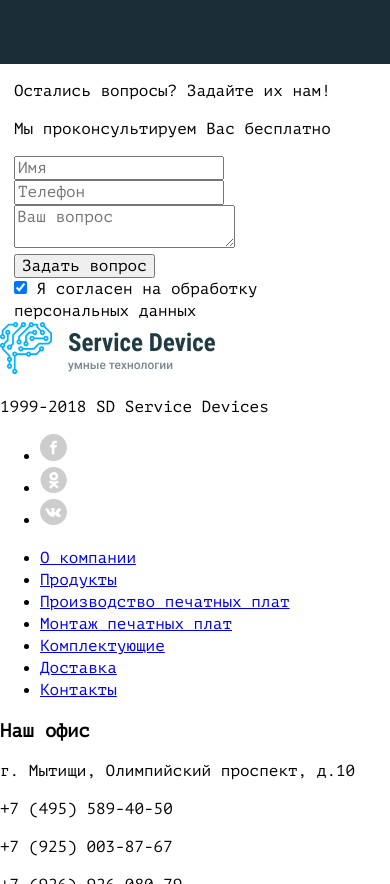
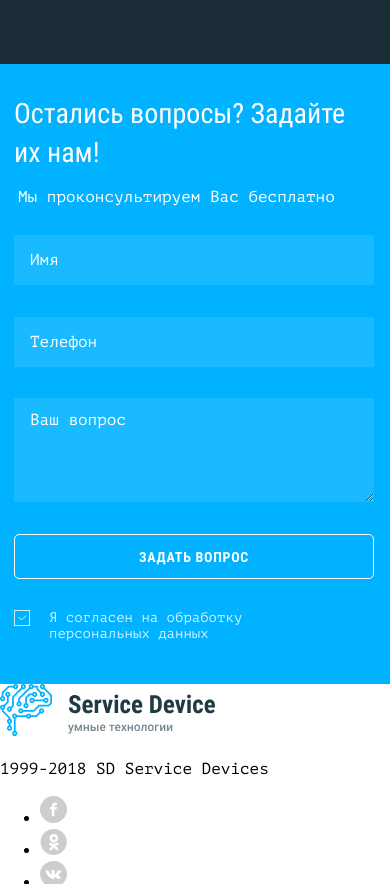
Before and after one commit to Aznaur/SmartDevice, a website: page source/index.html in a window 390 px wide. Shown: the part 3433-4317 px from the top of the page. Drawn offline with Linux system fonts and the light colour scheme.

Commit message:
стилизовал блок обратной связи

```diff
--- a/source/index.html
+++ b/source/index.html
@@ -16,8 +16,8 @@
           <img src="img/logo-header.svg" alt="Логотип компании">
         </picture>
       </a>
-      <a href="mailto: info@sd.ru" class="page-header__email">info@sd.ru</a>
-      <a href="tel: +7 (495) 000 52 52" class="page-header__phone">+7 (495) 000 52 52</a>
+      <a href="mailto:info@sd.ru" class="page-header__email">info@sd.ru</a>
+      <a href="tel:+7(495)0005252" class="page-header__phone">+7 (495) 000 52 52</a>
       <a class="page-header__link" href="#">Заказать звонок</a>
     </div>
     <div class="start-home">
@@ -130,34 +130,30 @@
     <section class="feedback">
       <h2 class="visually-hidden">Форма обратной связи</h2>
       <div class="container">
-        <!-- <div class="feedback__image">
-          <img src="img/paper_airplane-desktop@1x.png" alt="Картинка бумажного самолетика" width="511" height="288">
-        </div> -->
         <div class="feedback__form-wrapp">
-          <p>Остались вопросы? Задайте их нам!</p>
-          <p>Мы проконсультируем Вас бесплатно</p>
+          <div class="feedback__image">
+              <img src="img/paper_airplane-desktop@1x.png" alt="Картинка бумажного самолетика">
+          </div>
           <form class="form" action="#" method="post">
-
-            <div class="form__field form__field--name">
+              <p>Остались вопросы? Задайте их нам!</p>
+              <p>Мы проконсультируем Вас бесплатно</p>
+            <div class="form__field-name">
               <label class="visually-hidden" for="name-field">Имя</label>
               <input type="text" id="name-field" name="name" placeholder="Имя">
-            </div>
 
-            <div class="form__field form__field--email">
               <label class="visually-hidden" for="tel-field">Телефон</label>
               <input type="text" id="tel-field" name="tel" placeholder="Телефон">
             </div>
 
-            <div class="form__field form__field--textarea">
+            <div class="form__field-textarea">
               <textarea name="question" placeholder="Ваш вопрос"></textarea>
             </div>
 
-            <button type="submit">Задать вопрос</button>
-            <div class="form__field form__field--checkbox">
-              <input type="checkbox" name="consent" id="consent-field" checked>
+            <div class="form__field-bottom">
+              <button type="submit">Задать вопрос</button>
+              <input type="checkbox" name="consent" id="consent-field" checked class="visually-hidden">
               <label for="consent-field">Я согласен на обработку  персональных данных</label>
             </div>
-
           </form>
         </div>
       </div>
--- /dev/null
+++ b/source/sass/blocks/feedback.scss
@@ -0,0 +1,55 @@
+.feedback {
+  background-color: #00B2FF;
+  padding-top: 90px;
+  padding-bottom: 114px;
+  background-image: url("../img/triangle.svg");
+  background-repeat: no-repeat;
+  background-size: 611px 487px;
+  background-position: 196px 93px;
+}
+
+.feedback__form-wrapp {
+  display: flex;
+  position: relative;
+}
+
+.feedback__image {
+  width: 44%;
+  position: absolute;
+  top: 15%;
+  left: -2%;
+
+  & img {
+    display: block;
+    width: 100%;
+    height: auto;
+  }
+}
+
+@media(max-width: 1023px) {
+  .feedback {
+    background-image: none;
+    padding-top: 79px;
+  }
+
+  .feedback__form-wrapp {
+    margin-left: 63px;
+    margin-right: 62px;
+  }
+
+  .feedback__image {
+    display: none;
+  }
+}
+
+@media(max-width: 767px) {
+  .feedback {
+    padding-top: 30px;
+    padding-bottom: 42px;
+  }
+
+  .feedback__form-wrapp {
+    margin-left: 0;
+    margin-right: 0;
+  }
+}
--- /dev/null
+++ b/source/sass/blocks/form.scss
@@ -0,0 +1,204 @@
+.form {
+  display: flex;
+  align-items: flex-start;
+  align-content: flex-start;
+  flex-wrap: wrap;
+  width: 574px;
+  margin-left: auto;
+
+  & p:first-of-type {
+    width: 100%;
+    font-family: "Roboto Condensed", "Calibri", sans-serif;
+    font-style: normal;
+    font-weight: normal;
+    font-size: 36px;
+    line-height: 51px;
+    color: #FFFFFF;
+    margin: 0;
+    margin-bottom: 10px;
+  }
+
+  & p:last-of-type {
+    width: 100%;
+    margin: 0;
+    padding-left: 4px;
+    color: #ffffff;
+    margin-bottom: 52px;
+  }
+}
+
+.form__field-name {
+  display: flex;
+  justify-content: space-between;
+  width: 100%;
+
+  & input[type="text"] {
+    width: 270px;
+    height: 50px;
+    box-sizing: border-box;
+    padding-left: 16px;
+    color: #ffffff;
+    background-color: #19BAFF;
+    border: none;
+  }
+
+  & input::placeholder {
+    color: #ffffff;
+  }
+}
+
+.form__field-textarea {
+  width: 100%;
+  margin-top: 40px;
+  margin-bottom: 37px;
+
+  & textarea {
+    width: 100%;
+    height: 154px;
+    box-sizing: border-box;
+    border: none;
+    background-color: #19BAFF;
+    color: #ffffff;
+    padding-top: 13px;
+    padding-left: 16px;
+
+    &::placeholder {
+      color: #ffffff;
+    }
+  }
+
+}
+
+.form__field-bottom {
+  width: 100%;
+  display: flex;
+  justify-content: space-between;
+  position: relative;
+
+  & button {
+    width: 270px;
+    height: 45px;
+    background-color: inherit;
+    font-family: "Roboto Condensed", "Calibri", sans-serif;
+    font-style: normal;
+    font-weight: bold;
+    font-size: 14px;
+    line-height: 16px;
+    text-align: center;
+    letter-spacing: 0.05em;
+    text-transform: uppercase;
+    color: #FFFFFF;
+    border: 1px solid #FFFFFF;
+    box-sizing: border-box;
+    border-radius: 5px;
+    margin-left: 4px;
+    cursor: pointer;
+
+    &:hover {
+      background-color: #ffffff;
+      color: #00B2FF;
+    }
+  }
+
+  & label {
+    position: relative;
+    width: 230px;
+    color: #FFFFFF;
+    opacity: 0.8;
+    padding-left: 50px;
+    padding-top: 9px;
+    font-size: 14px;
+    line-height: 16px;
+
+    &::before {
+      content: "";
+      position: absolute;
+      width: 16px;
+      height: 16px;
+      box-sizing: border-box;
+      border: 1px solid #ffffff;
+      left: 18px;
+    }
+  }
+
+  & input[type="checkbox"]:checked+label::before {
+    content: "";
+    background-image: url("../img/vector.svg");
+    background-repeat: no-repeat;
+    background-size: auto;
+    background-position: center center;
+  }
+}
+
+@media(max-width: 1023px) {
+  .form {
+    width: 100%;
+
+    & p:first-of-type {
+      font-size: 32px;
+      line-height: 45px;
+      margin-bottom: 17px;
+    }
+    & p:last-of-type {
+      margin-bottom: 55px;
+    }
+  }
+
+  .form__field-name {
+    & input[type="text"] {
+      width: 48%;
+    }
+  }
+}
+
+@media(max-width: 767px) {
+  .form {
+    & p:first-of-type {
+      font-size: 28px;
+      line-height: 39px;
+      margin-bottom: 14px;
+    }
+
+    & p:last-of-type {
+      margin-bottom: 27px;
+    }
+  }
+
+  .form__field-name {
+    flex-wrap: wrap;
+    height: 132px;
+    align-content:space-between ;
+
+    & input[type="text"] {
+      width: 100%;
+    }
+  }
+
+  .form__field-textarea {
+    margin-top: 31px;
+    margin-bottom: 26px;
+
+    & textarea {
+      height: 104px;
+    }
+  }
+
+  .form__field-bottom {
+    flex-wrap: wrap;
+
+    & button {
+      width: 100%;
+      margin-bottom: 22px;
+      margin-left: 0;
+    }
+
+    & label {
+      padding-left: 35px;
+
+      &::before {
+        content: "";
+        left: 0;
+      }
+    }
+  }
+}
--- a/source/sass/style.scss
+++ b/source/sass/style.scss
@@ -8,6 +8,8 @@
 @import "blocks/start-home";
 @import "blocks/page-main";
 @import "blocks/advantages";
-@import "blocks/wrap-block.scss";
-@import "blocks/about-company.scss";
-@import "blocks/services.scss";
+@import "blocks/wrap-block";
+@import "blocks/about-company";
+@import "blocks/services";
+@import "blocks/feedback";
+@import "blocks/form";
```
Also changed, not shown: source/css/style.css, source/img/triangle.svg, source/img/vector.svg (added), 1 other file.
